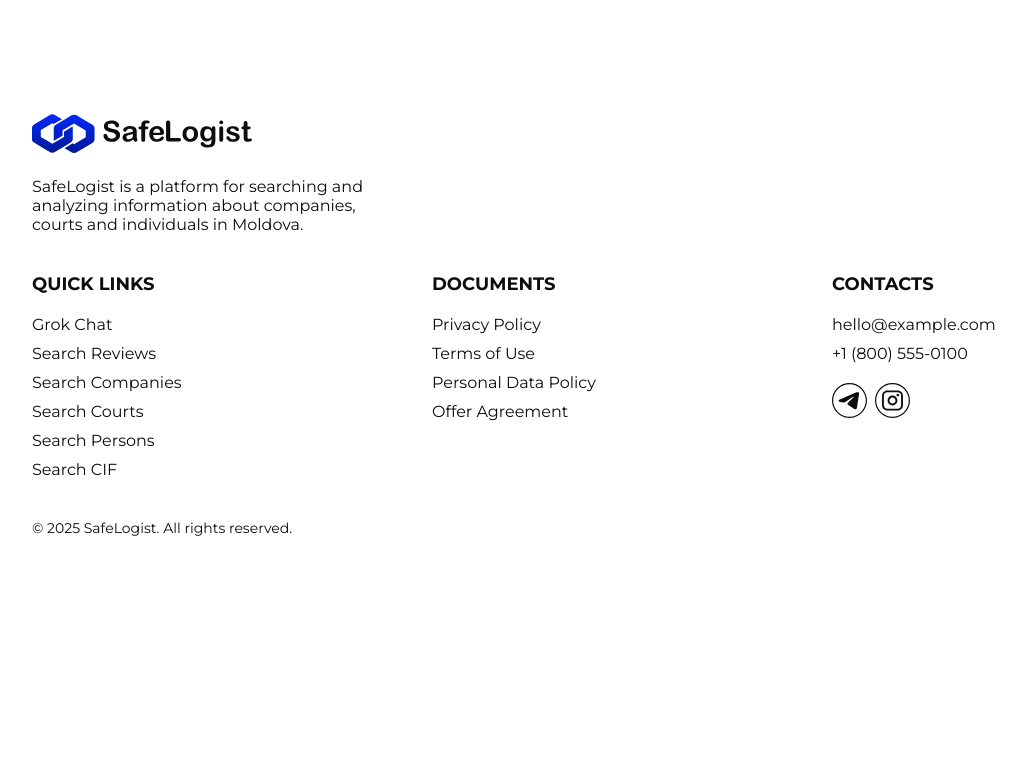
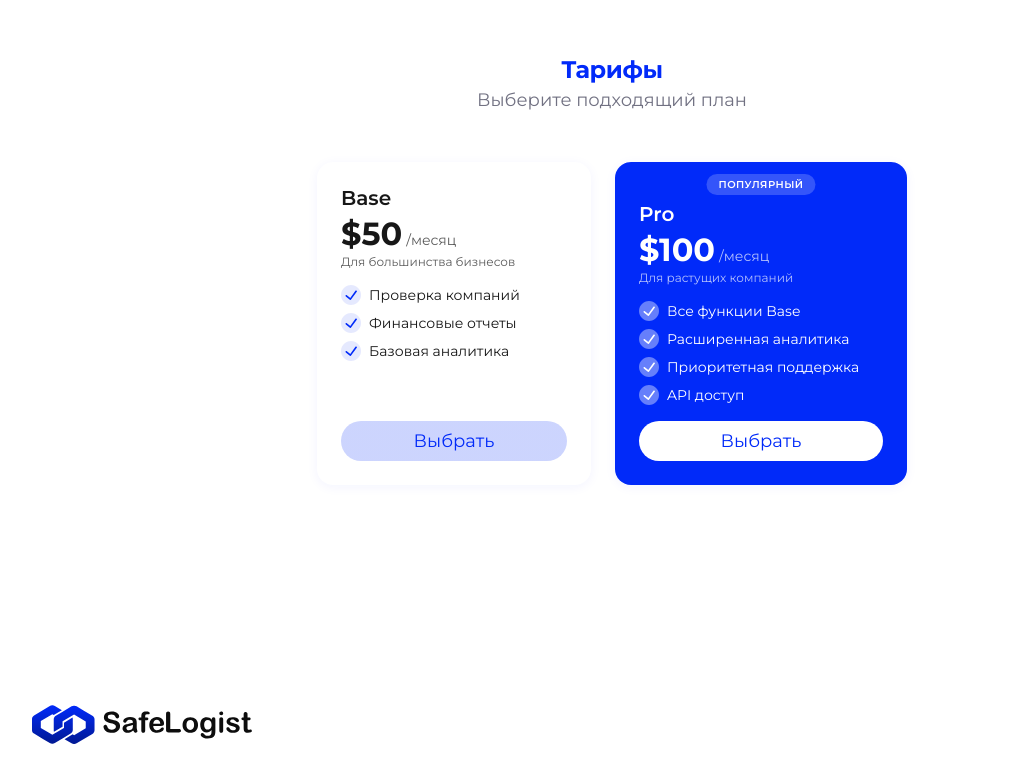
Before and after one commit to AAAlex2001/safelogist, a Next.js app in the folder frontend/: page /en/landing in a window 1280 px wide. Shown: the part 4918-5687 px from the top of the page, without its empty margins (28-1054 px from the left). Before the commit the page ends 5475 px from the top, so only its background shows below. Built offline with nearby package versions, Linux system fonts and the light colour scheme; no server answers.

Commit message:
правки

```diff
--- a/frontend/src/app/[locale]/landing/page.tsx
+++ b/frontend/src/app/[locale]/landing/page.tsx
@@ -6,6 +6,7 @@ import { Functions } from "./functions/Functions";
 import { Steps } from "./steps/Steps";
 import Reviews from "./reviews/Reviews";
 import Bot from "./bot/Bot";
+import { Tariffs } from "./tariffs";
 
 export default function LandingPage() {
   return (
@@ -15,6 +16,7 @@ export default function LandingPage() {
       <Steps />
       <Reviews />
       <Bot />
+      <Tariffs />
       <Footer />
     </main>
   );
--- /dev/null
+++ b/frontend/src/app/[locale]/landing/tariffs/Tariffs.module.scss
@@ -0,0 +1,19 @@
+.tariffs {
+  display: flex;
+  flex-direction: column;
+  align-items: center;
+  padding: 80px 20px;
+  background: var(--background);
+}
+
+.headings {
+  text-align: center;
+  margin-bottom: 48px;
+}
+
+.cards {
+  display: flex;
+  gap: 24px;
+  flex-wrap: wrap;
+  justify-content: center;
+}
--- /dev/null
+++ b/frontend/src/app/[locale]/landing/tariffs/Tariffs.tsx
@@ -0,0 +1,61 @@
+"use client";
+
+import React from "react";
+import styles from "./Tariffs.module.scss";
+import { Typography } from "@/components/Typography";
+import { TariffCard } from "@/components/TariffCard";
+
+export function Tariffs() {
+  const baseFeatures = [
+    "Проверка компаний",
+    "Финансовые отчеты",
+    "Базовая аналитика",
+  ];
+
+  const proFeatures = [
+    "Все функции Base",
+    "Расширенная аналитика",
+    "Приоритетная поддержка",
+    "API доступ",
+  ];
+
+  return (
+    <section className={styles.tariffs}>
+      <div className={styles.headings}>
+        <Typography
+          as="h1"
+          size={24}
+          desktopSize={24}
+          blue={true}
+          text="Тарифы"
+        />
+        <Typography
+          as="h2"
+          size={18}
+          desktopSize={18}
+          text="Выберите подходящий план"
+        />
+      </div>
+      <div className={styles.cards}>
+        <TariffCard
+          title="Base"
+          price="$50"
+          period="/месяц"
+          note="Для большинства бизнесов"
+          features={baseFeatures}
+          ctaText="Выбрать"
+        />
+        <TariffCard
+          popular
+          badgeText="ПОПУЛЯРНЫЙ"
+          title="Pro"
+          price="$100"
+          period="/месяц"
+          note="Для растущих компаний"
+          features={proFeatures}
+          ctaText="Выбрать"
+        />
+      </div>
+    </section>
+  );
+}
--- /dev/null
+++ b/frontend/src/app/[locale]/landing/tariffs/index.ts
@@ -0,0 +1 @@
+export { Tariffs } from "./Tariffs";
--- /dev/null
+++ b/frontend/src/components/TariffCard/TariffCard.module.scss
@@ -0,0 +1,99 @@
+.card {
+  display: flex;
+  flex-direction: column;
+  padding: 24px;
+  border-radius: 16px;
+  background: var(--card-bg);
+  box-shadow: var(--card-shadow);
+  width: 274px;
+  min-height: 280px;
+  position: relative;
+}
+
+.popular {
+  background: var(--primary);
+  color: var(--card-bg);
+  width: 292px;
+  min-height: 294px;
+  padding-top: 40px;
+
+  button {
+    background: var(--card-bg);
+    color: var(--primary);
+    border: none;
+    border-radius: 100px;
+
+    &:hover {
+      background: var(--primary-dark);
+      color: var(--card-bg);
+    }
+  }
+}
+
+.badge {
+  position: absolute;
+  top: 12px;
+  left: 50%;
+  transform: translateX(-50%);
+  background: rgba(255, 255, 255, 0.2);
+  color: var(--card-bg);
+  font-size: 10px;
+  font-weight: 600;
+  text-transform: uppercase;
+  padding: 4px 12px;
+  border-radius: 12px;
+  letter-spacing: 0.5px;
+}
+
+.title {
+  font-size: 20px;
+  font-weight: 600;
+  margin: 0 0 8px;
+  color: inherit;
+}
+
+.priceRow {
+  display: flex;
+  align-items: baseline;
+  gap: 4px;
+  margin-bottom: 4px;
+}
+
+.price {
+  font-size: 32px;
+  font-weight: 700;
+  line-height: 1;
+}
+
+.period {
+  font-size: 14px;
+  opacity: 0.7;
+}
+
+.note {
+  font-size: 12px;
+  opacity: 0.7;
+  margin: 0 0 16px;
+}
+
+.features {
+  list-style: none;
+  padding: 0;
+  margin: 0 0 auto;
+  display: flex;
+  flex-direction: column;
+  gap: 8px;
+  flex-grow: 1;
+  margin-bottom: 16px;
+}
+
+.featureItem {
+  display: flex;
+  align-items: center;
+  gap: 8px;
+  font-size: 14px;
+}
+
+.featureIcon {
+  flex-shrink: 0;
+}
--- /dev/null
+++ b/frontend/src/components/TariffCard/TariffCard.tsx
@@ -0,0 +1,63 @@
+"use client";
+
+import React from "react";
+import styles from "./TariffCard.module.scss";
+import { Button } from "@/components/button/Button";
+import { CheckCircleIcon } from "@/icons";
+
+export interface TariffCardProps {
+  popular?: boolean;
+  badgeText?: string;
+  title: string;
+  price: string;
+  period: string;
+  note?: string;
+  features: string[];
+  ctaText: string;
+  onCtaClick?: () => void;
+}
+
+export function TariffCard({
+  popular = false,
+  badgeText,
+  title,
+  price,
+  period,
+  note,
+  features,
+  ctaText,
+  onCtaClick,
+}: TariffCardProps) {
+  return (
+    <div className={`${styles.card} ${popular ? styles.popular : ""}`}>
+      {popular && badgeText && (
+        <span className={styles.badge}>{badgeText}</span>
+      )}
+      <h3 className={styles.title}>{title}</h3>
+      <div className={styles.priceRow}>
+        <span className={styles.price}>{price}</span>
+        <span className={styles.period}>{period}</span>
+      </div>
+      {note && <p className={styles.note}>{note}</p>}
+      <ul className={styles.features}>
+        {features.map((feature, idx) => (
+          <li key={idx} className={styles.featureItem}>
+            <CheckCircleIcon
+              size={20}
+              variant={popular ? "white" : "normal"}
+              className={styles.featureIcon}
+            />
+            <span>{feature}</span>
+          </li>
+        ))}
+      </ul>
+      <Button
+        onClick={onCtaClick}
+        variant={popular ? "primary" : "tariff"}
+        fullWidth
+      >
+        {ctaText}
+      </Button>
+    </div>
+  );
+}
--- /dev/null
+++ b/frontend/src/components/TariffCard/index.ts
@@ -0,0 +1,2 @@
+export { TariffCard } from "./TariffCard";
+export type { TariffCardProps } from "./TariffCard";
--- a/frontend/src/components/button/Button.tsx
+++ b/frontend/src/components/button/Button.tsx
@@ -9,7 +9,7 @@ type ButtonProps = {
   disabled?: boolean;
   loading?: boolean;
   fullWidth?: boolean;
-  variant?: "primary" | "outline";
+  variant?: "primary" | "outline" | "tariff";
   as?: "button" | "label";
 };
 
@@ -29,6 +29,7 @@ export function Button({
     styles.button,
     fullWidth ? styles.fullWidth : "",
     variant === "outline" ? styles.outline : "",
+    variant === "tariff" ? styles.tariff : "",
   ].filter(Boolean).join(" ");
 
   const content = loading ? (
--- a/frontend/src/components/button/button.module.scss
+++ b/frontend/src/components/button/button.module.scss
@@ -42,7 +42,21 @@
 }
 
 .outline:hover {
-  background: rgba(1, 42, 249, 0.05);
+  background: var(--primary-dark);
+  color: #ffffff;
+  border-color: var(--primary-dark);
+}
+
+.tariff {
+  background: linear-gradient(0deg, rgba(1, 42, 249, 0.2), rgba(1, 42, 249, 0.2));
+  color: var(--primary);
+  border: none;
+  border-radius: 100px;
+}
+
+.tariff:hover {
+  background: var(--primary-dark);
+  color: #ffffff;
 }
 
 .spinner {
--- /dev/null
+++ b/frontend/src/icons/CheckCircleIcon.tsx
@@ -0,0 +1,38 @@
+import React from "react";
+
+interface CheckCircleIconProps {
+  size?: number;
+  className?: string;
+  variant?: "normal" | "white";
+}
+
+export default function CheckCircleIcon({
+  size = 20,
+  className,
+  variant = "normal",
+}: CheckCircleIconProps) {
+  const isWhite = variant === "white";
+  const circleOpacity = isWhite ? "0.4" : "0.1";
+  const fillColor = isWhite ? "white" : "#012AF9";
+
+  return (
+    <svg
+      width={size}
+      height={size}
+      viewBox="0 0 20 20"
+      fill="none"
+      xmlns="http://www.w3.org/2000/svg"
+      className={className}
+    >
+      <path
+        opacity={circleOpacity}
+        d="M10 0C4.47715 0 0 4.47715 0 10C0 15.5228 4.47715 20 10 20C15.5228 20 20 15.5228 20 10C19.9936 4.47982 15.5202 0.00642897 10 0Z"
+        fill={fillColor}
+      />
+      <path
+        d="M15.7741 6.83362L10.07 14.5745C9.93392 14.7549 9.73107 14.8732 9.50698 14.9027C9.28289 14.9321 9.05636 14.8703 8.8783 14.7311L4.80496 11.4745C4.44552 11.1868 4.38731 10.6622 4.67496 10.3028C4.96261 9.94334 5.48718 9.88514 5.84663 10.1728L9.2433 12.8903L14.4325 5.84778C14.6026 5.59244 14.8993 5.45127 15.2048 5.48032C15.5103 5.50936 15.7751 5.70393 15.8941 5.98676C16.013 6.2696 15.967 6.59494 15.7741 6.83362Z"
+        fill={fillColor}
+      />
+    </svg>
+  );
+}
--- a/frontend/src/icons/index.ts
+++ b/frontend/src/icons/index.ts
@@ -1,6 +1,7 @@
 export { default as SearchCheckIcon } from './SearchCheckIcon';
 export { default as DocumentStarIcon } from './DocumentStarIcon';
 export { default as AwardIcon } from './AwardIcon';
+export { default as CheckCircleIcon } from './CheckCircleIcon';
 export { default as UserSearchIcon } from './UserSearchIcon';
 export { default as OfficialSourcesIcon } from './OfficialSourcesIcon';
 export { default as InternationalIcon } from './InternationalIcon';
```
